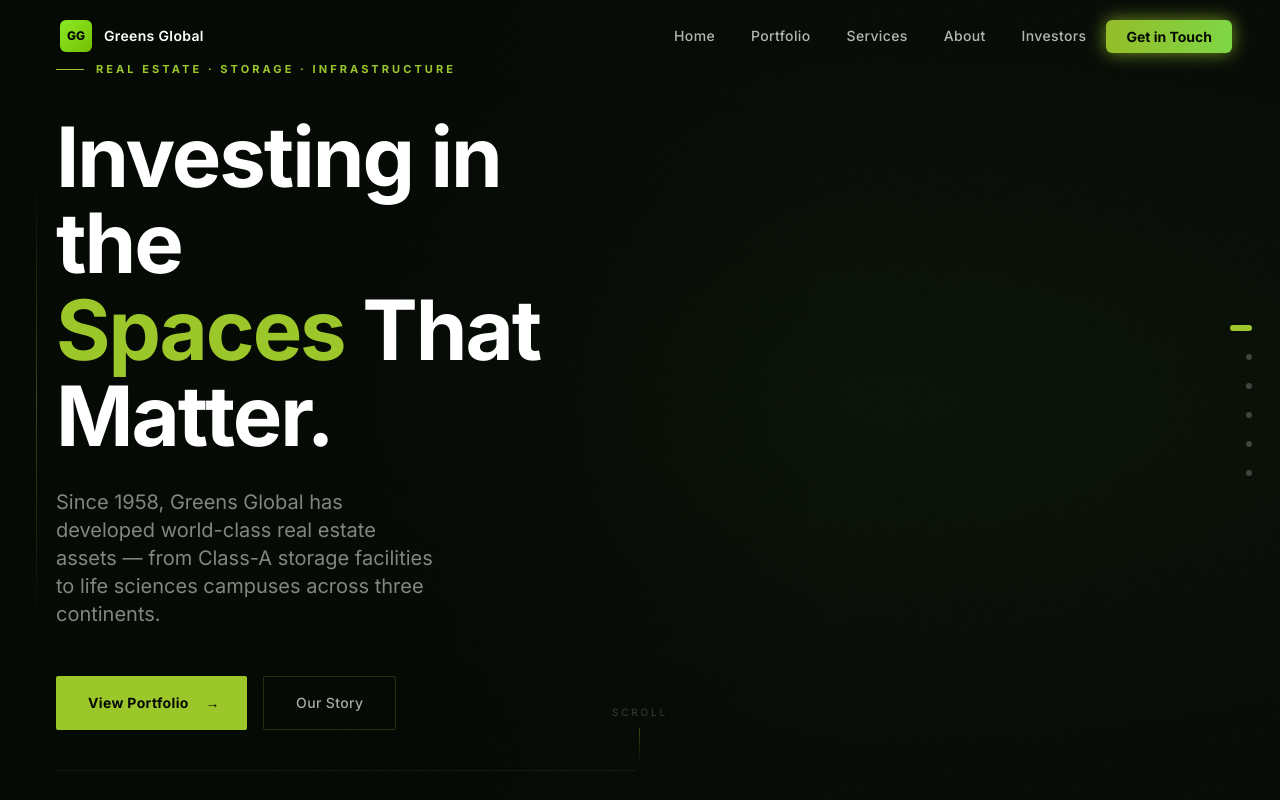
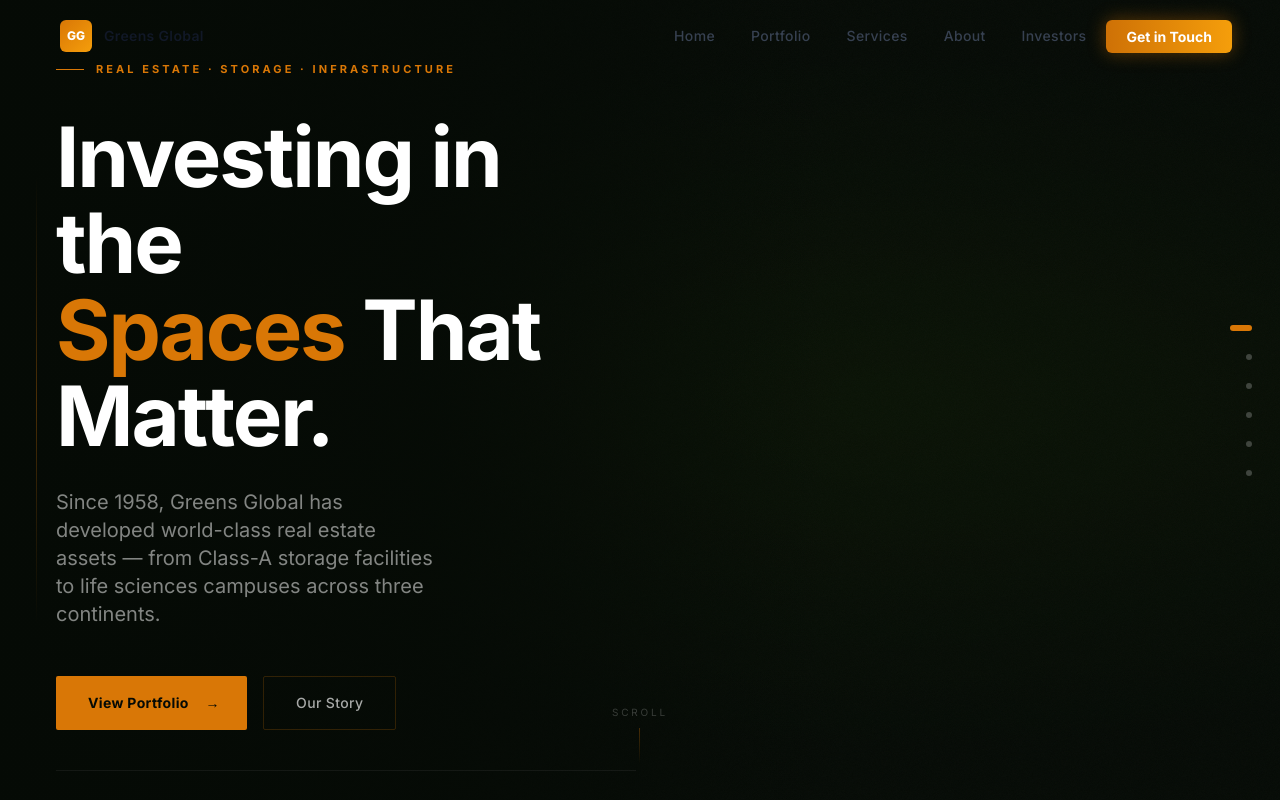
Before and after one commit to Vlow2k/GreensWebsite, a React (Vite) app: page / in a window 1280 px wide. Shown: the top 800 px of the page. Built offline with nearby package versions, Linux system fonts and the light colour scheme.

Commit message:
Switch to professional light theme with warm bronze accents

```diff
--- a/src/Features/AboutDropdown/AboutDropdown.jsx
+++ b/src/Features/AboutDropdown/AboutDropdown.jsx
@@ -11,28 +11,28 @@ const AboutDropdown = ({ items, open }) => {
       }
       exit={{ opacity: 0, y: -8, scale: 0.94 }}
       transition={{ duration: 0.22, ease: [0.22, 1, 0.36, 1] }}
-      className="absolute left-0 top-full mt-2 w-[min(380px,calc(100vw-2rem))] p-4 rounded-lg border border-white/[0.10] bg-[#050a05]/96 backdrop-blur-xl shadow-[0_0_35px_rgba(156,199,43,0.2)] z-40"
+      className="absolute left-0 top-full mt-2 w-[min(380px,calc(100vw-2rem))] p-4 rounded-lg border border-gray-200 bg-white/98 backdrop-blur-xl shadow-[0_0_35px_rgba(217,119,6,0.15)] z-40"
       style={{ pointerEvents: open ? "auto" : "none" }}
     >
       <div>
-        <p className="text-xs font-bold tracking-widest text-[#9cc72b] mb-2">
+        <p className="text-xs font-bold tracking-widest text-[#d97706] mb-2">
           GREENS GLOBAL
         </p>
         {items.map((sub) => (
           <a
             key={sub.label}
             href={sub.href}
-            className="block text-sm text-white/80 hover:text-white py-1 px-2 rounded-sm transition-colors duration-200"
+            className="block text-sm text-gray-700 hover:text-[#d97706] py-1 px-2 rounded-sm transition-colors duration-200"
           >
             {sub.label}
           </a>
         ))}
       </div>
 
-      <div className="mt-2 h-px bg-gradient-to-r from-transparent via-[#9cc72b]/80 to-transparent" />
+      <div className="mt-2 h-px bg-gradient-to-r from-transparent via-[#d97706]/40 to-transparent" />
       <a
         href="#careers"
-        className="mt-2 inline-flex items-center gap-1 text-xs font-bold text-[#9cc72b] hover:text-white transition-colors"
+        className="mt-2 inline-flex items-center gap-1 text-xs font-bold text-[#d97706] hover:text-gray-900 transition-colors"
       >
         Explore Careers →
       </a>
--- a/src/Features/LandingPage/LandingPage.jsx
+++ b/src/Features/LandingPage/LandingPage.jsx
@@ -13,7 +13,7 @@ import {
 /* ─────────────────────────────────────────────────────────────
    BRAND
 ───────────────────────────────────────────────────────────── */
-const BRAND = "#9cc72b";
+const BRAND = "#d97706"; // Warm amber - professional and trustworthy
 
 /* ─────────────────────────────────────────────────────────────
    DETERMINISTIC BUILDING GRID
--- a/src/Features/NavBar/NavBar.jsx
+++ b/src/Features/NavBar/NavBar.jsx
@@ -46,19 +46,19 @@ export default function NavBar() {
       transition={{ duration: 0.6, ease: [0.22, 1, 0.36, 1] }}
       className={`fixed top-0 left-0 right-0 z-50 transition-all duration-300 ${
         scrolled
-          ? "bg-[#060f07]/90 border-b border-[#9cc72b]/30 backdrop-blur-xl shadow-[0_0_30px_rgba(0,0,0,0.35)]"
+          ? "bg-white/95 border-b border-[#d97706]/20 backdrop-blur-xl shadow-[0_0_30px_rgba(0,0,0,0.08)]"
           : "bg-transparent"
       }`}
     >
       <nav className="max-w-7xl mx-auto px-5 lg:px-12 h-[72px] flex items-center justify-between">
         <a
           href="#home"
-          className="inline-flex items-center gap-3 px-3 py-2 rounded-lg transition-all duration-300 hover:shadow-[0_0_28px_rgba(156,199,43,0.5)]"
+          className="inline-flex items-center gap-3 px-3 py-2 rounded-lg transition-all duration-300 hover:shadow-[0_0_28px_rgba(217,119,6,0.3)]"
         >
-          <span className="inline-flex h-8 w-8 items-center justify-center rounded-md bg-gradient-to-br from-[#8dea25] to-[#74c000] text-xs font-black text-[#050a05]">
+          <span className="inline-flex h-8 w-8 items-center justify-center rounded-md bg-gradient-to-br from-[#d97706] to-[#f59e0b] text-xs font-black text-white">
             GG
           </span>
-          <span className="text-sm font-semibold tracking-wide text-white">
+          <span className="text-sm font-semibold tracking-wide text-gray-900">
             Greens Global
           </span>
         </a>
@@ -82,7 +82,7 @@ export default function NavBar() {
             >
               <motion.a
                 href={href}
-                className="inline-flex items-center px-4 py-2 text-sm font-medium tracking-wide text-white/70 transition-all duration-250 hover:text-[#9cc72b] hover:tracking-wider"
+                className="inline-flex items-center px-4 py-2 text-sm font-medium tracking-wide text-gray-700 transition-all duration-250 hover:text-[#d97706] hover:tracking-wider"
                 whileHover={{ scale: 1.02 }}
               >
                 {label}
@@ -99,7 +99,7 @@ export default function NavBar() {
           <motion.li variants={linkVariants}>
             <a
               href="#contact"
-              className="rounded-md bg-gradient-to-r from-[#9cc72b]/95 to-[#7fd646] px-5 py-2 text-sm font-bold text-[#050a05] shadow-[0_0_18px_rgba(156,199,43,0.72)] transition-transform duration-200 hover:-translate-y-0.5 hover:scale-105"
+              className="rounded-md bg-gradient-to-r from-[#d97706]/95 to-[#f59e0b] px-5 py-2 text-sm font-bold text-white shadow-[0_0_18px_rgba(217,119,6,0.4)] transition-transform duration-200 hover:-translate-y-0.5 hover:scale-105"
             >
               Get in Touch
             </a>
@@ -131,7 +131,7 @@ export default function NavBar() {
             animate={{ opacity: 1, height: "auto" }}
             exit={{ opacity: 0, height: 0 }}
             transition={{ duration: 0.3 }}
-            className="md:hidden overflow-hidden bg-[#050a05]/95 backdrop-blur-md border-t border-[#9cc72b]/20"
+            className="md:hidden overflow-hidden bg-gray-50/95 backdrop-blur-md border-t border-[#d97706]/10"
           >
             <ul className="px-6 py-4 flex flex-col gap-1">
               {LINKS.map(({ label, href, children }) => (
@@ -139,7 +139,7 @@ export default function NavBar() {
                   <a
                     href={href}
                     onClick={() => setMenuOpen(false)}
-                    className="block py-3 text-white/70 hover:text-white font-medium border-b border-[#ffffff1c] transition-colors"
+                    className="block py-3 text-gray-700 hover:text-[#d97706] font-medium border-b border-gray-200 transition-colors"
                   >
                     {label}
                   </a>
@@ -151,12 +151,12 @@ export default function NavBar() {
                           key={sub.label}
                           href={sub.href}
                           onClick={() => setMenuOpen(false)}
-                          className="block py-2 text-sm text-white/60 hover:text-white transition-colors"
+                          className="block py-2 text-sm text-gray-600 hover:text-[#d97706] transition-colors"
                         >
                           {sub.label}
                         </a>
                       ))}
-                      <div className="mt-1 h-px bg-gradient-to-r from-transparent via-[#9cc72b]/60 to-transparent" />
+                      <div className="mt-1 h-px bg-gradient-to-r from-transparent via-[#d97706]/40 to-transparent" />
                     </div>
                   )}
                 </li>
```
Also changed, not shown: 5 other files (tests, documents, lock files or other folders).
